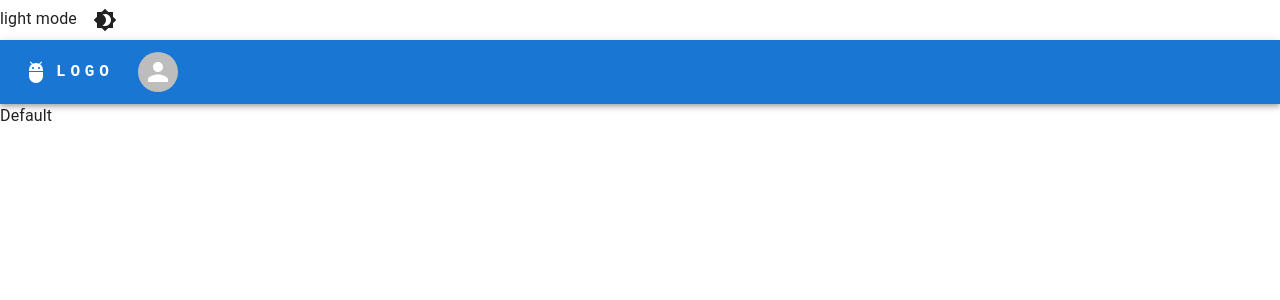
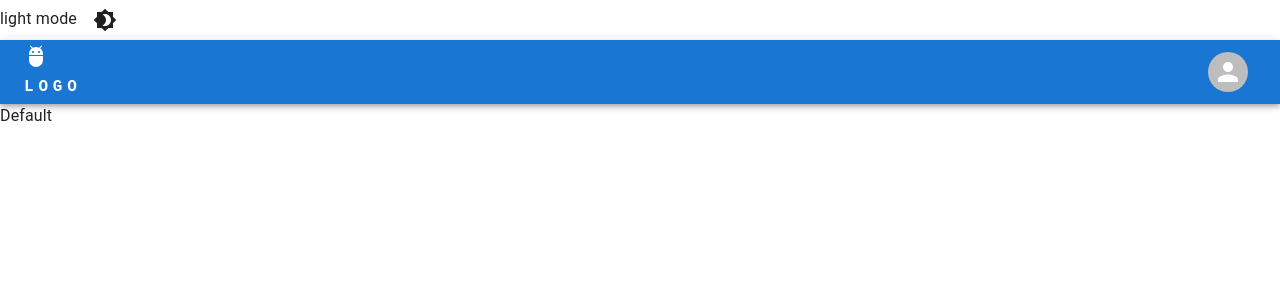
Before and after one commit to bustamad12320/AppTemplate, a React app: page / in a window 1280 px wide. Shown: the top 300 px of the page. Built offline with nearby package versions, Linux system fonts and the light colour scheme.

Commit message:
Adding customizable grid layout to AppHeader

```diff
--- a/src/js/components/AppHeader.tsx
+++ b/src/js/components/AppHeader.tsx
@@ -9,6 +9,7 @@ import Container from '@mui/material/Container';
 import Avatar from '@mui/material/Avatar';
 import MenuItem from '@mui/material/MenuItem';
 import AdbIcon from '@mui/icons-material/Adb';
+import {Grid, Paper} from "@mui/material";
 
 const settings = ['Profile', 'Account', 'Dashboard', 'Logout'];
 
@@ -22,32 +23,42 @@ const appNameStyle = {
     textDecoration: 'none'
 }
 
+const avatarContainerStyle = {
+    display: 'flex',
+    justifyContent: 'end'
+}
+
 export const AppHeader = () => {
-    const [accountDropdownVisible, setAccountDropdownVisible] = React.useState<boolean>(false);
+    const [anchorEl, setAnchorEl] = React.useState<null | HTMLElement>(null);
+    const [open, setOpen] = React.useState<boolean>(anchorEl ? true : false);
+    const handleClick = (event: React.MouseEvent<HTMLElement>) => {
+        setAnchorEl(event.currentTarget);
+        setOpen(!open);
+    };
+    const handleClose = () => {
+        setAnchorEl(null);
+        setOpen(false);
+    };
 
     return (
         <AppBar position="static">
             <Container maxWidth="xl">
                 <Toolbar disableGutters>
+                    <Grid container gap={0}>
+                        <Grid xs={9}>
                             <AdbIcon sx={{mr: 1}}/>
                             <Typography sx={appNameStyle}> LOGO </Typography>
-                    <Box>
-                        <IconButton onClick={() => setAccountDropdownVisible(!accountDropdownVisible)}>
+                        </Grid>
+                        <Grid xs={3}>
+                            <Box sx={avatarContainerStyle}>
+                                <IconButton onClick={handleClick}>
                                     <Avatar/>
-                        </IconButton>
                                     <Menu
-                            sx={{mt: '45px'}}
-                            open={accountDropdownVisible}
-                            onClose={() => setAccountDropdownVisible(false)}
-                            anchorOrigin={{
-                                vertical: 'top',
-                                horizontal: 'right',
-                            }}
-                            keepMounted
-                            transformOrigin={{
-                                vertical: 'top',
-                                horizontal: 'right',
-                            }}
+                                        anchorEl={anchorEl}
+                                        open={open}
+                                        onClose={handleClose}
+                                        anchorOrigin={{vertical: 'bottom', horizontal: 'center'}}
+                                        transformOrigin={{vertical: 'top', horizontal: 'center'}}
                                     >
                                         {settings.map((setting) => (
                                             <MenuItem key={setting}>
@@ -55,7 +66,10 @@ export const AppHeader = () => {
                                             </MenuItem>
                                         ))}
                                     </Menu>
+                                </IconButton>
                             </Box>
+                        </Grid>
+                    </Grid>
                 </Toolbar>
             </Container>
         </AppBar>
```
Lines whose indentation alone changed are shown as unchanged.
